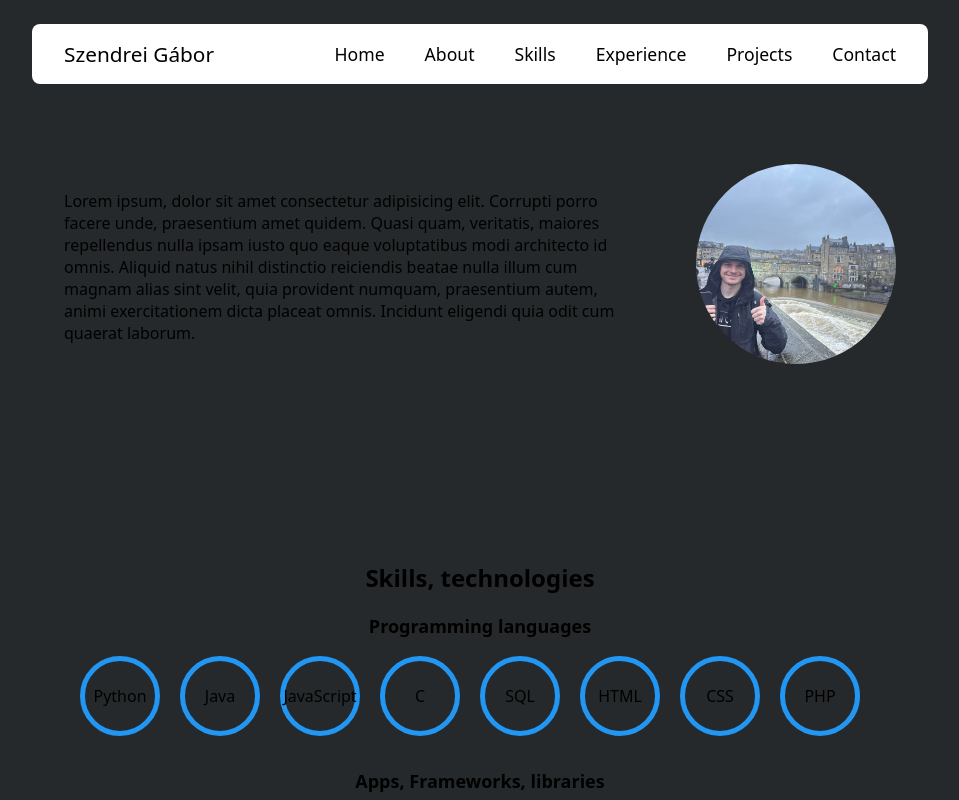
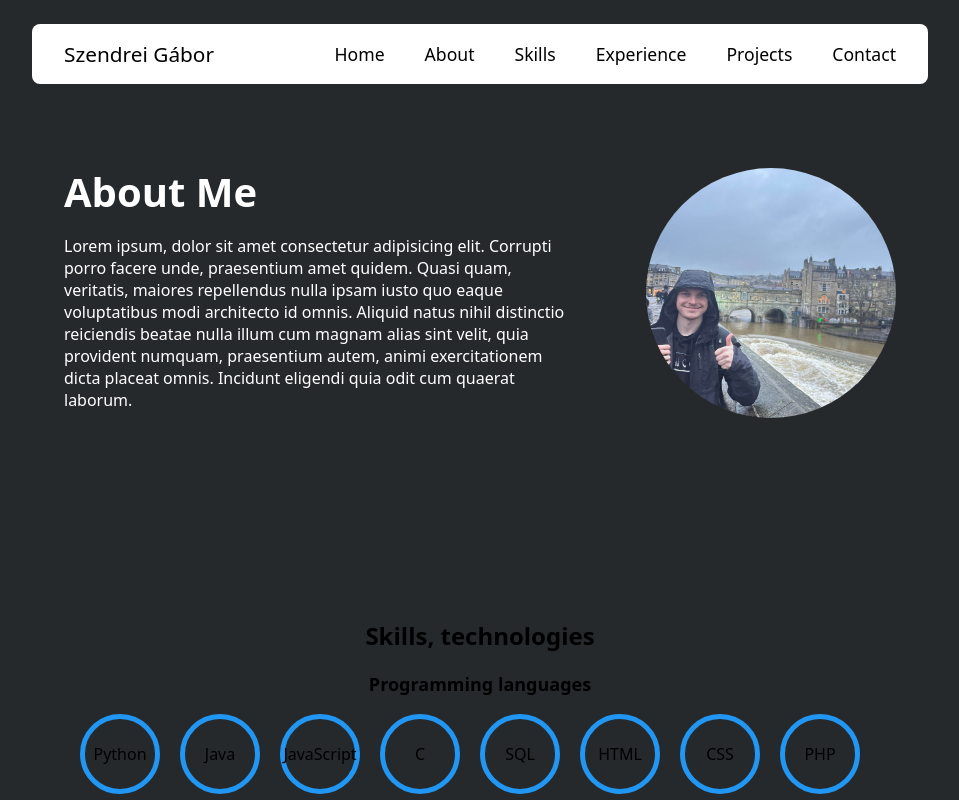
Before and after one commit to SzGabor1/portfolio, a React (Vite) app: page / in a window 1280 px wide. Shown: the top 800 px of the page, without its empty margins (160-1119 px from the left). Built offline with nearby package versions, Linux system fonts and the light colour scheme.

Commit message:
Add heading to About component and update styles

```diff
--- a/src/components/about.tsx
+++ b/src/components/about.tsx
@@ -3,6 +3,7 @@ import '../styles/about.css';
 const About = () => {
   return (
     <div className="about">
+        <h1>About Me</h1>
         <p>
             Lorem ipsum, dolor sit amet consectetur adipisicing elit. Corrupti porro facere unde, praesentium amet quidem. Quasi quam, veritatis, maiores repellendus nulla ipsam iusto quo eaque voluptatibus modi architecto id omnis.
             Aliquid natus nihil distinctio reiciendis beatae nulla illum cum magnam alias sint velit, quia provident numquam, praesentium autem, animi exercitationem dicta placeat omnis. Incidunt eligendi quia odit cum quaerat laborum.
--- a/src/styles/about.css
+++ b/src/styles/about.css
@@ -9,16 +9,23 @@
   }
 
   .profile_image {
-    flex: 0 0 auto; /* Let the image grow or shrink as needed */
+    flex: 0 0 auto;
   }
 
   .about p {
-    flex: 1 1 auto; /* Let the paragraph grow or shrink as needed */
+    color: #ffff;
+    flex: 1 1 auto;
     display: block;
     margin-block-start: 1em;
     margin-block-end: 1em;
     margin-inline-start: 0px;
     margin-inline-end: 0px;
+  }
+
+  .about h1 {
+    color: #ffff;
+    font-size: 2.5rem;
+    margin: 0;
   }
 
   @media (max-width: 768px) {
--- a/src/styles/header.css
+++ b/src/styles/header.css
@@ -1,5 +1,5 @@
 header {
-  background: white;
+  background: #ffff;
   /* background: #80b0dd; */
   width: 70%;
   margin: 1.5rem auto;
--- a/src/styles/profile.css
+++ b/src/styles/profile.css
@@ -4,8 +4,8 @@
   object-fit: cover;
 }
 .profile_img img {
-  width: 200px;
-  height: 200px;
+  width: 250px;
+  height: 250px;
     border-radius: 50%;
   object-fit: cover;
 }
```
